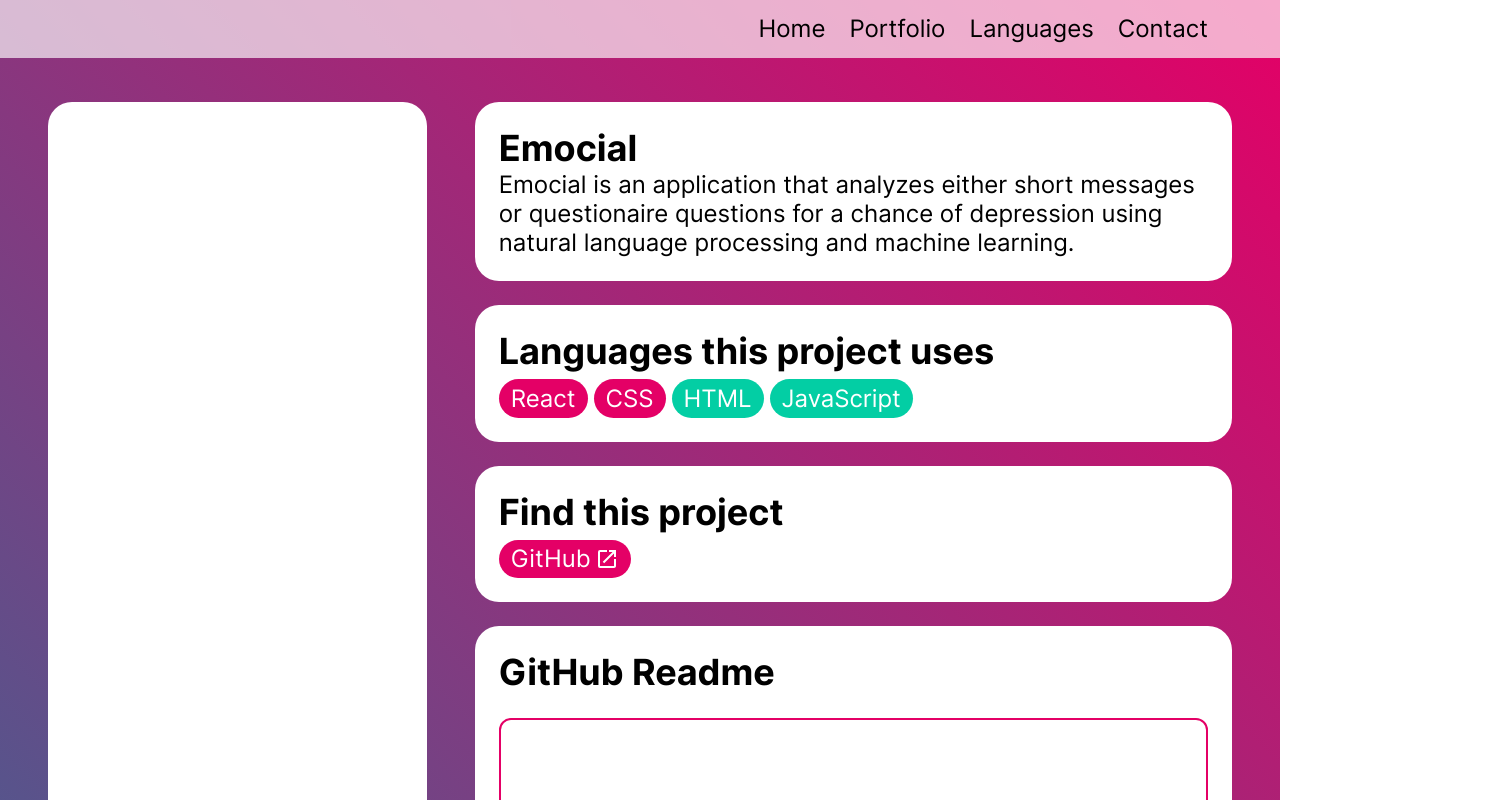
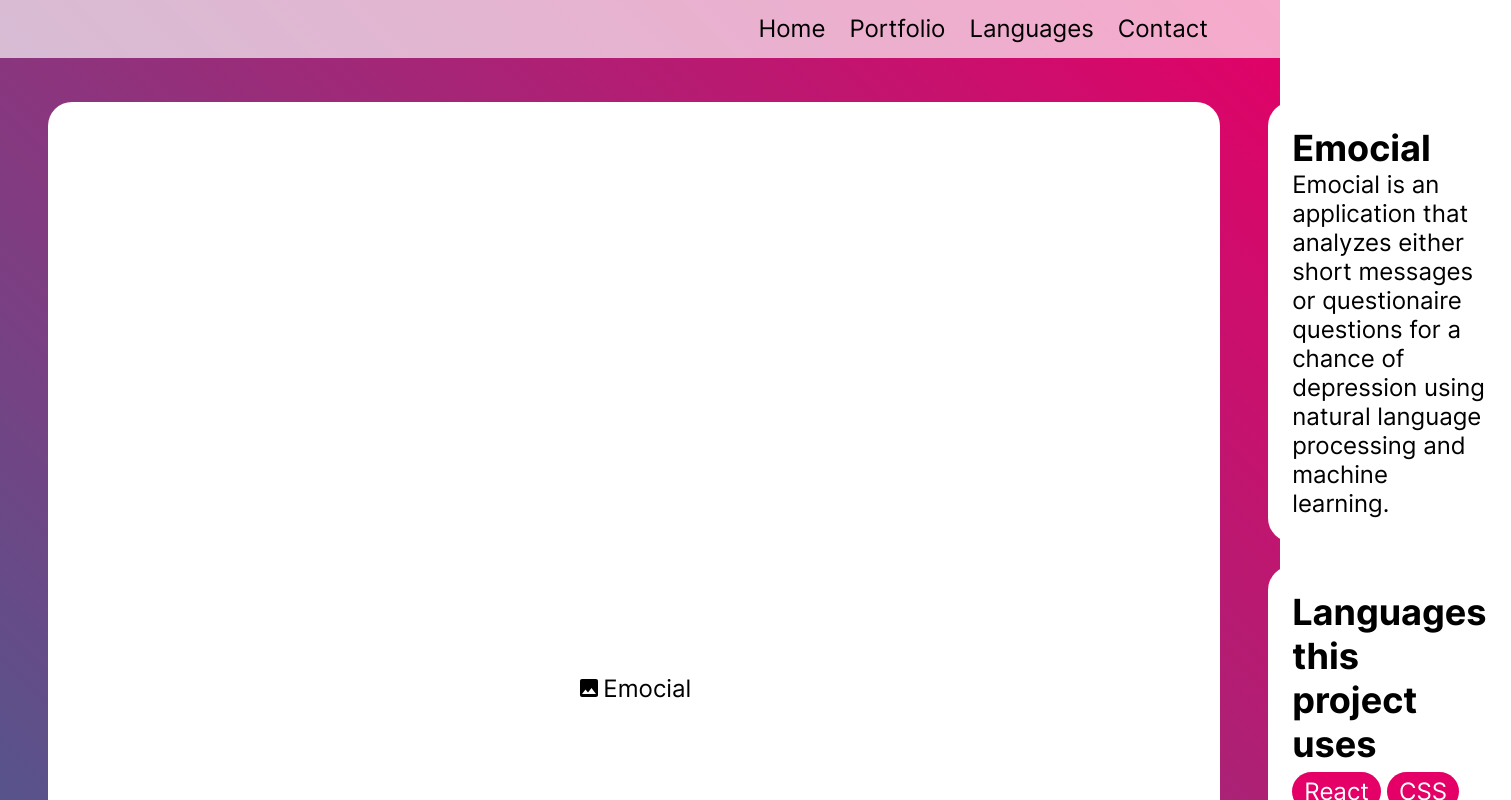
Before and after one commit to SiravitPhokeed/personal-website, a Next.js app: page /work/0 in a window 1280 px wide. Shown: the top 800 px of the page, 1511 px wide, since content can reach past the window. Built offline with nearby package versions, Linux system fonts and the light colour scheme; no server answers.

Commit message:
Image placeholder

```diff
--- a/pages/work/[work_id].js
+++ b/pages/work/[work_id].js
@@ -4,7 +4,7 @@ import { useState } from "react";
 import ReactMarkdown from "react-markdown";
 
 // Icon import
-import { MdLaunch } from "react-icons/md";
+import { MdImage, MdLaunch } from "react-icons/md";
 
 // Style sheet import
 import workStyle from "../../styles/pages/work.module.scss";
@@ -29,7 +29,9 @@ export default function Work({ work_id }) {
 
     function renderImage() {
         return (
-            <div className={workStyle["image"]} />
+            <div className={workStyle["image"]}>
+                <MdImage />{work.work.name}
+            </div>
         )
     }
 
--- a/styles/pages/home.module.scss
+++ b/styles/pages/home.module.scss
@@ -137,7 +137,6 @@
 
 .continue-button {
     @include cb.button(p.$accent, p.$text-accent, 1.3rem);
-    border: solid 0.2rem p.$primary;
 }
 
 .secondary-button {
@@ -289,5 +288,4 @@
 
 .send-button {
     @include cb.button(p.$accent, p.$text-accent, 1.2rem);
-    border: solid 0.2rem p.$primary;
 }
--- a/styles/pages/work.module.scss
+++ b/styles/pages/work.module.scss
@@ -15,6 +15,14 @@
     padding: 1rem;
     border-radius: 1rem;
     background: p.$card;
+
+    // Temporary
+    display: flex;
+    justify-content: center;
+    align-items: center;
+    gap: 0.1rem;
+    text-align: center;
+    aspect-ratio: 1 / 1;
 }
 
 .content {
--- a/styles/pages/works.module.scss
+++ b/styles/pages/works.module.scss
@@ -24,7 +24,7 @@
 
 .content {
     @include a.float-up();
-    min-height: calc(100vh - 14.4rem);
+    min-height: calc(100vh - 17rem);
     padding: 1rem 3rem;
     background: linear-gradient(45deg, p.$primary, p.$tertiary);
 }
```
